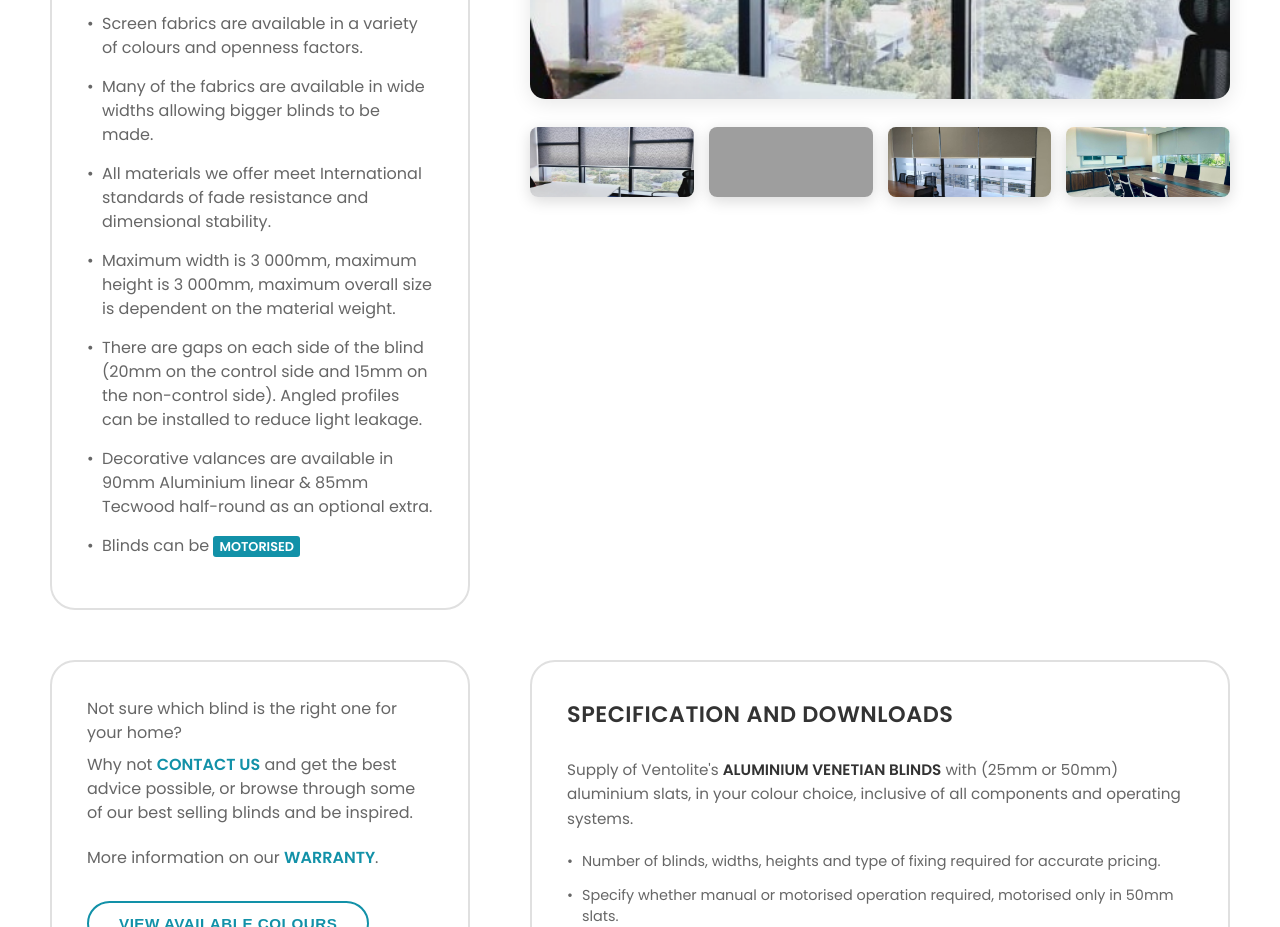
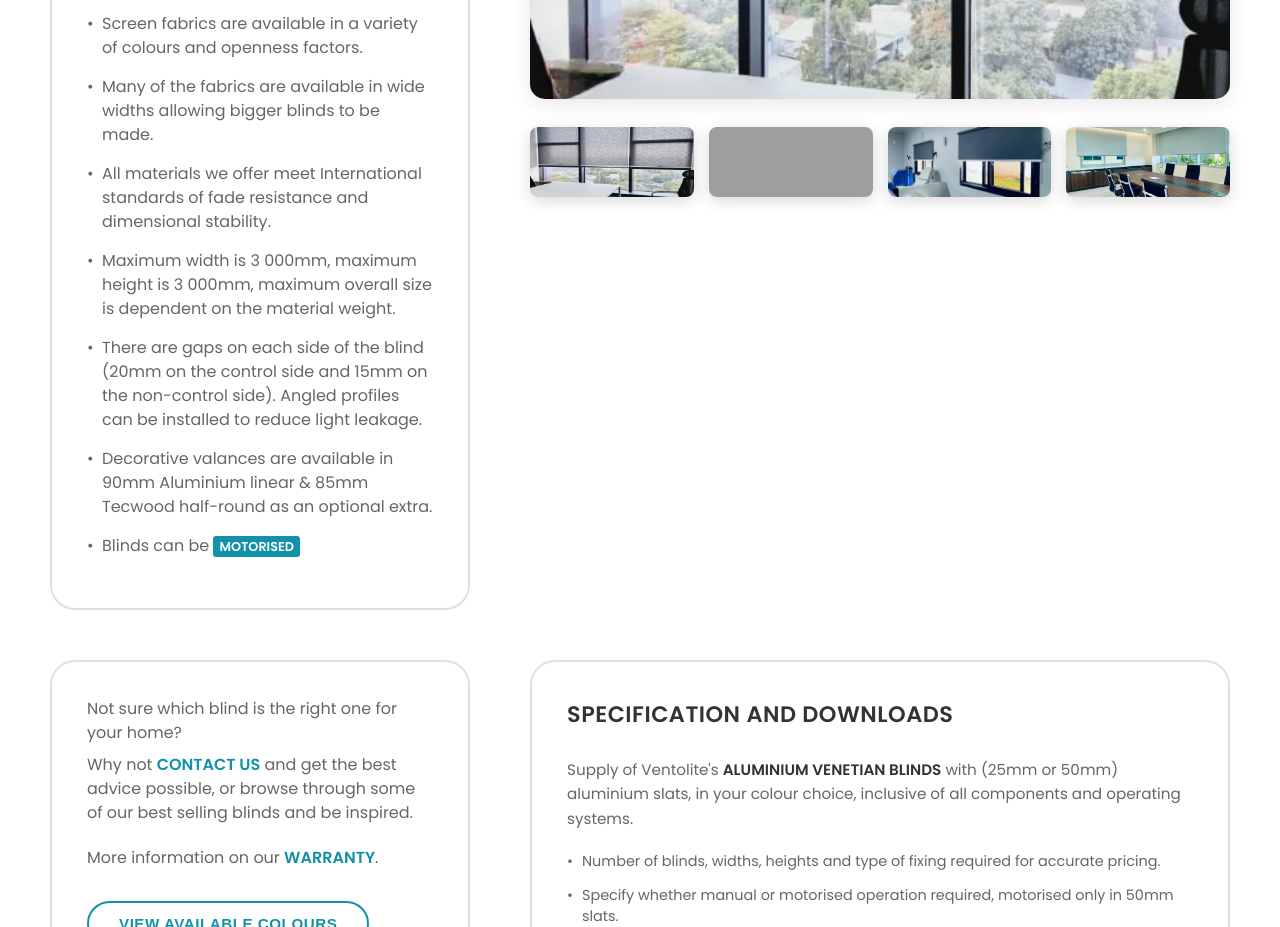
Before and after one commit to Jessekay0629/Haven-Blinds, a plain HTML site: page public/Roller Blinds.html in a window 1280 px wide. Shown: the part 785-1712 px from the top of the page. Drawn offline with nearby package versions, Linux system fonts and the light colour scheme; grey boxes are pictures that could not be loaded; a script that the page names is missing.

Commit message:
afternoon update

```diff
--- a/public/Roller Blinds.html
+++ b/public/Roller Blinds.html
@@ -156,8 +156,8 @@
                         <div class="thumbnail-container active" data-image="assets/Roller Blinds/image 6.jpg">
                             <img src="assets/Roller Blinds/image 6.jpg" alt="Roller Blinds View 2" class="thumbnail-image">
                         </div>
-                        <div class="thumbnail-container active" data-image="assets/Roller Blinds/image 3.jpg">
-                            <img src="assets/Roller Blinds/image 3.jpg" alt="Roller Blinds View 3" class="thumbnail-image">
+                        <div class="thumbnail-container active" data-image="assets/Roller Blinds/image-3c.jpeg">
+                            <img src="assets/Roller Blinds/image-3c.jpeg" alt="Roller Blinds View 3" class="thumbnail-image">
                         </div>
                         <div class="thumbnail-container active" data-image="assets/Roller Blinds/image 4.jpeg">
                             <img src="assets/Roller Blinds/image 4.jpeg" alt="Roller Blinds View 4" class="thumbnail-image">
```
Also changed, not shown: public/assets/Roller Blinds/image-3c.jpeg (added).
